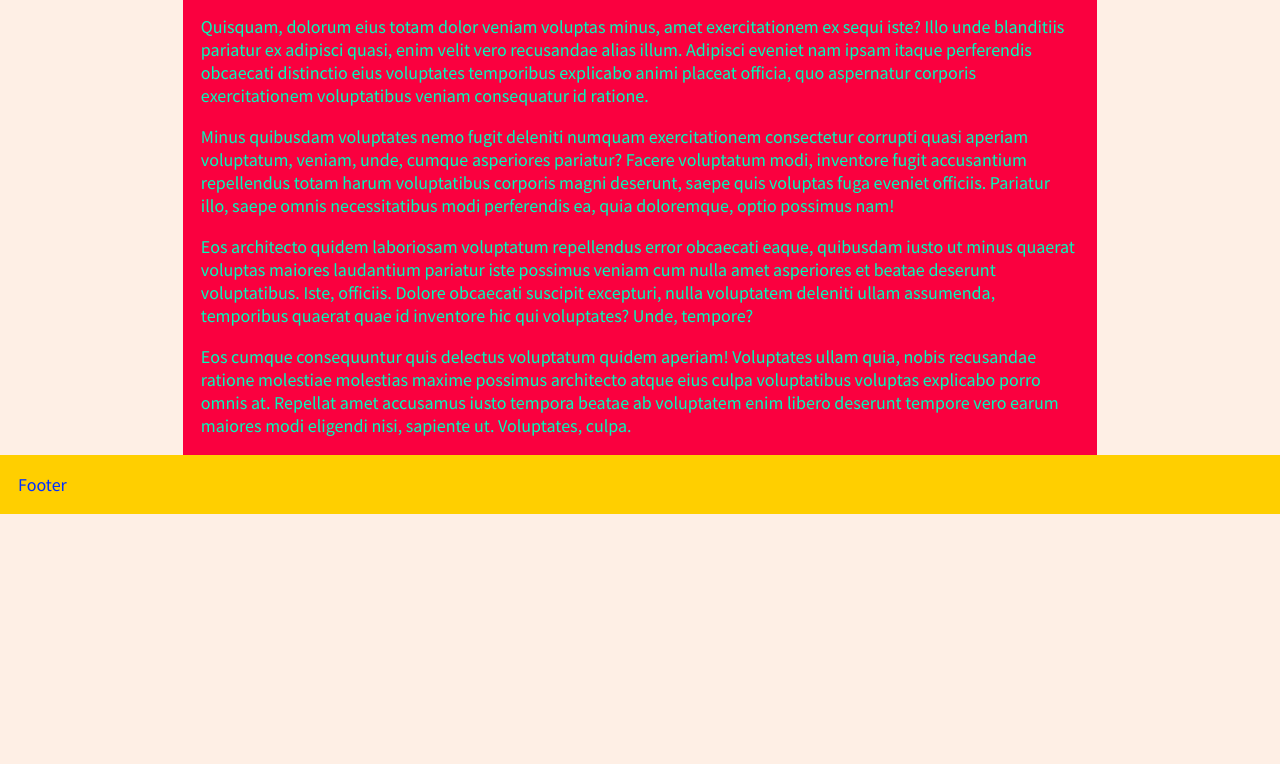
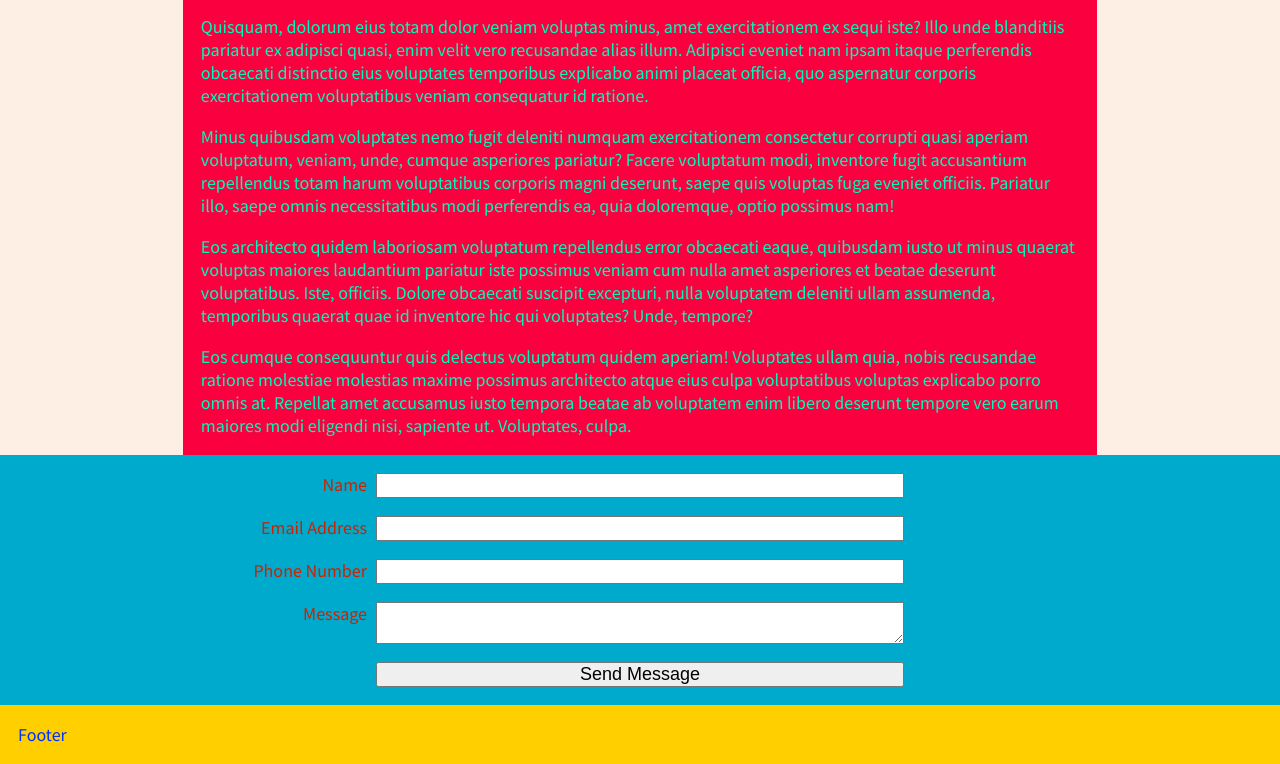
Before and after one commit to braden337/test, a website built with Parcel: page src/index.html in a window 1280 px wide. Shown: the part 837-1601 px from the top of the page. Before the commit the page ends 1351 px from the top, so only its background shows below. Built offline with nearby package versions, Linux system fonts and the light colour scheme; some packages are replaced by stand-ins of ours.

Commit message:
Add Google Forms contact form

```diff
--- a/package.json
+++ b/package.json
@@ -15,6 +15,7 @@
     "npm-run-all": "^4.1.5",
     "parcel": "next",
     "rimraf": "^3.0.2",
-    "sass": "^1.29.0"
+    "sass": "^1.29.0",
+    "sweetalert2": "^10.10.4"
   }
 }
--- a/src/index.html
+++ b/src/index.html
@@ -19,6 +19,21 @@
     </header>
 
     <main>
+      <div id="contact">
+        <form
+          action="https://docs.google.com/forms/u/0/d/e/1FAIpQLSfz2VRGtzrJsD6CAcaA6mnF4JLsSPjyZAZXmo7xFKInsy3JGA/formResponse"
+        >
+          <label>Name</label>
+          <input type="text" name="entry.304454156" required="" />
+          <label>Email Address</label>
+          <input type="email" name="entry.1093097747" required="" />
+          <label>Phone Number</label>
+          <input type="tel" name="entry.1919126025" required="" />
+          <label>Message</label>
+          <textarea type="text" name="entry.1783683444" required=""></textarea>
+          <input type="submit" value="Send Message" />
+        </form>
+      </div>
       <article>
         <h1>Hello world</h1>
         <time data-milliseconds="975304800000" datetime></time>
--- a/src/main.js
+++ b/src/main.js
@@ -1,11 +1,57 @@
 import './style.scss';
 
 import moment from 'moment';
+import Swal from 'sweetalert2';
 
-let time = document.querySelector('time');
+[...document.querySelectorAll('time')].forEach(
+  time =>
+    (time.textContent = moment(Number(time.dataset.milliseconds)).fromNow())
+);
 
-let milliseconds = Number(time.dataset.milliseconds);
+document.querySelector('form').onsubmit = event => {
+  event.preventDefault();
+  let form = event.target;
 
-let m = moment(milliseconds);
+  fetch(form.action, {
+    method: 'POST',
+    mode: 'no-cors',
+    body: new FormData(form),
+  });
 
-time.textContent = m.fromNow();
+  Swal.fire(`📬 Thanks`, 'Your message was sent', 'success').then(_ =>
+    form.reset()
+  );
+};
+
+// create a custom form by running this snippet in the console on your
+// Google Form preview page
+
+// let action = document.querySelector('form').action;
+// let form = document.createElement('form');
+// form.action = action;
+
+// let fields = [...document.querySelectorAll('[data-params]')]
+//   .map(x => x.dataset.params.match(/"([\w\s]+)".+\[(\d+)/).slice(1))
+//   .map(([title, id]) => ({title, name: `entry.${id}`}));
+
+// for (let field of fields) {
+//   let label = document.createElement('label');
+//   let input = document.createElement('input');
+
+//   label.textContent = field.title;
+
+//   input.type = 'text';
+//   input.name = field.name;
+//   input.required = true;
+
+//   form.append(label, input);
+// }
+
+// let submit = document.createElement('input');
+// submit.type = 'submit';
+// submit.value = 'Send';
+
+// form.append(submit);
+
+// console.clear();
+// console.log(form.outerHTML);
--- a/src/style.scss
+++ b/src/style.scss
@@ -137,4 +137,43 @@ main {
       grid-column: 1/-1;
     }
   }
+
+  #contact {
+    padding: 1rem;
+    @include colorize(#00aacc);
+    grid-column: 1/-1;
+
+    form {
+      display: grid;
+      grid-template-columns: repeat(7, 1fr);
+      grid-row-gap: 1rem;
+      grid-column-gap: 0.5rem;
+
+      label {
+        grid-column: 1/3;
+        text-align: right;
+      }
+
+      input,
+      textarea {
+        grid-column: 3/-1;
+      }
+
+      @include breakpoint(md) {
+        label {
+          grid-column: 1/3;
+          text-align: right;
+        }
+
+        input,
+        textarea {
+          grid-column: 3/6;
+        }
+      }
+
+      > * {
+        font-size: 1rem;
+      }
+    }
+  }
 }
```
Also changed, not shown: 1 other file.
